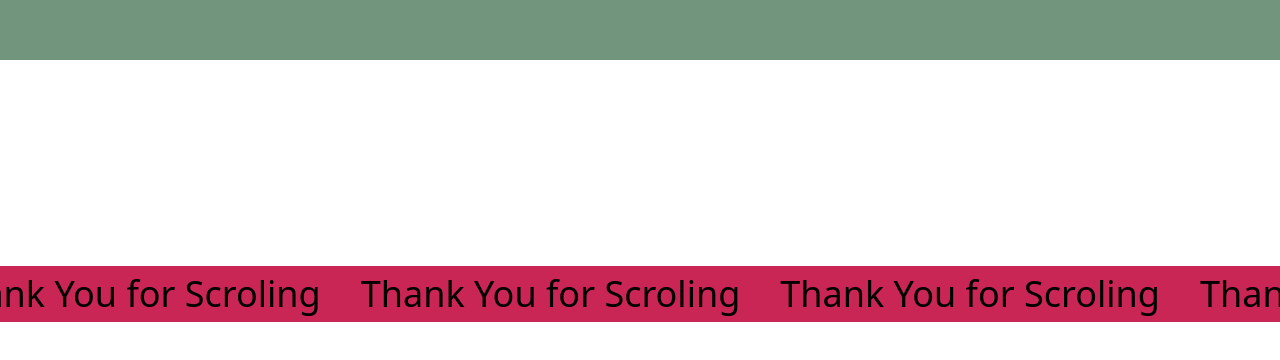
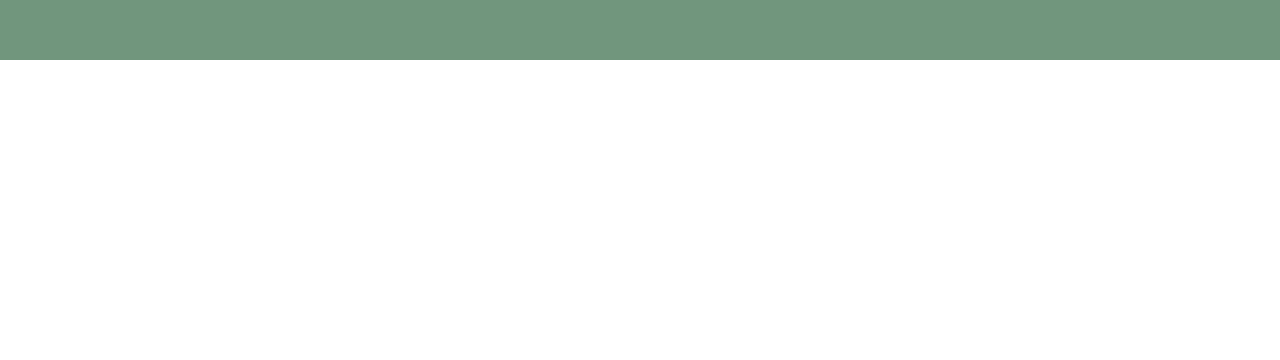
Before and after one commit to Atul-ThakreLO/Atul-Thakre, a React (Create React App) app: page / in a window 1280 px wide. Shown: the part 10285-10645 px from the top of the page. Built offline with nearby package versions, Linux system fonts and the light colour scheme.

Commit message:
some changes

```diff
--- a/src/components/Footer.js
+++ b/src/components/Footer.js
@@ -46,23 +46,6 @@ function Footer() {
 
   return (
     <div>
-      <div className="bg-[#ca2655] py-2">
-        <div
-          className="flex gap-10 p-0 m-0 text-4xl flex-nowrap whitespace-nowrap relative -left-[50%] "
-          ref={scrollingText}
-        >
-          <p className="p-0 m-0">Thank You for Scroling</p>
-          <p className="p-0 m-0">Thank You for Scroling</p>
-          <p className="p-0 m-0">Thank You for Scroling</p>
-          <p className="p-0 m-0">Thank You for Scroling</p>
-          <p className="p-0 m-0">Thank You for Scroling</p>
-          <p className="p-0 m-0">Thank You for Scroling</p>
-          <p className="p-0 m-0">Thank You for Scroling</p>
-          <p className="p-0 m-0">Thank You for Scroling</p>
-          <p className="p-0 m-0">Thank You for Scroling</p>
-          <p className="p-0 m-0">Thank You for Scroling</p>
-        </div>
-      </div>
       <div ref={footerRef} className="bg-black text-white pt-8">
         <div className="border-b-2">
           <div className="w-[90%] mx-auto mb-16">
```
